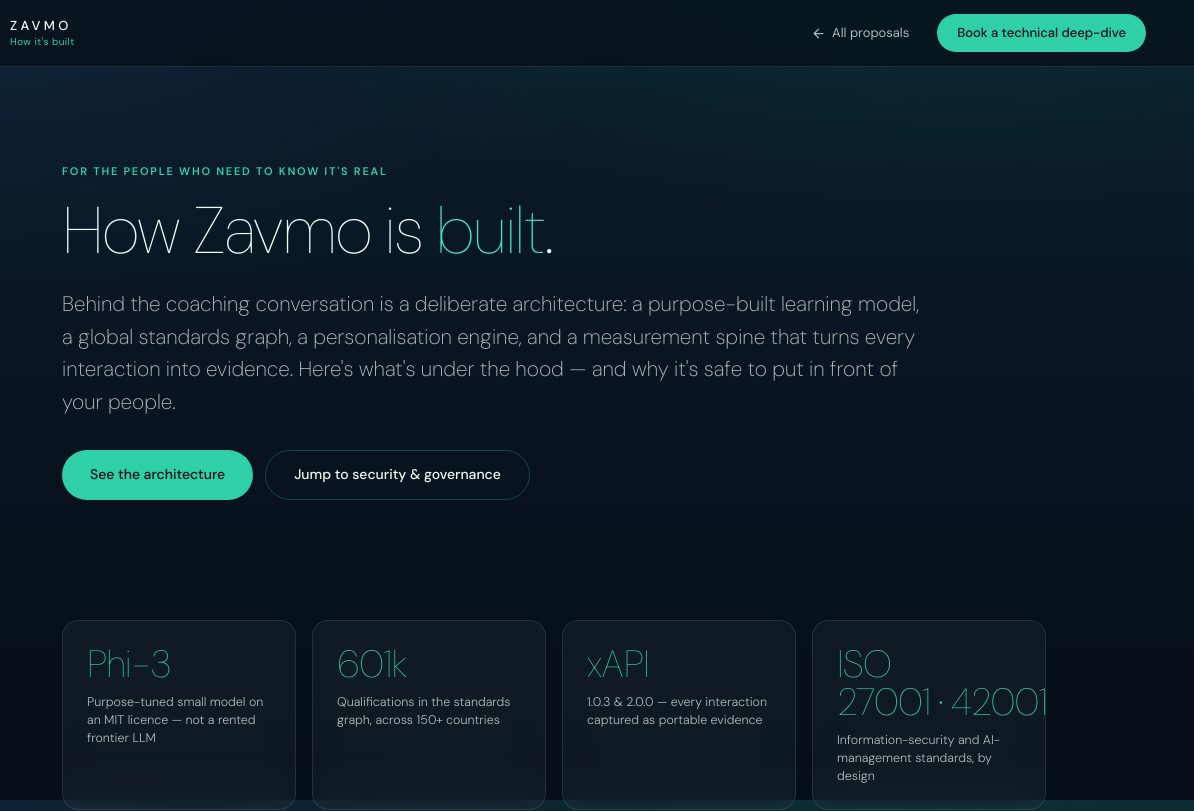
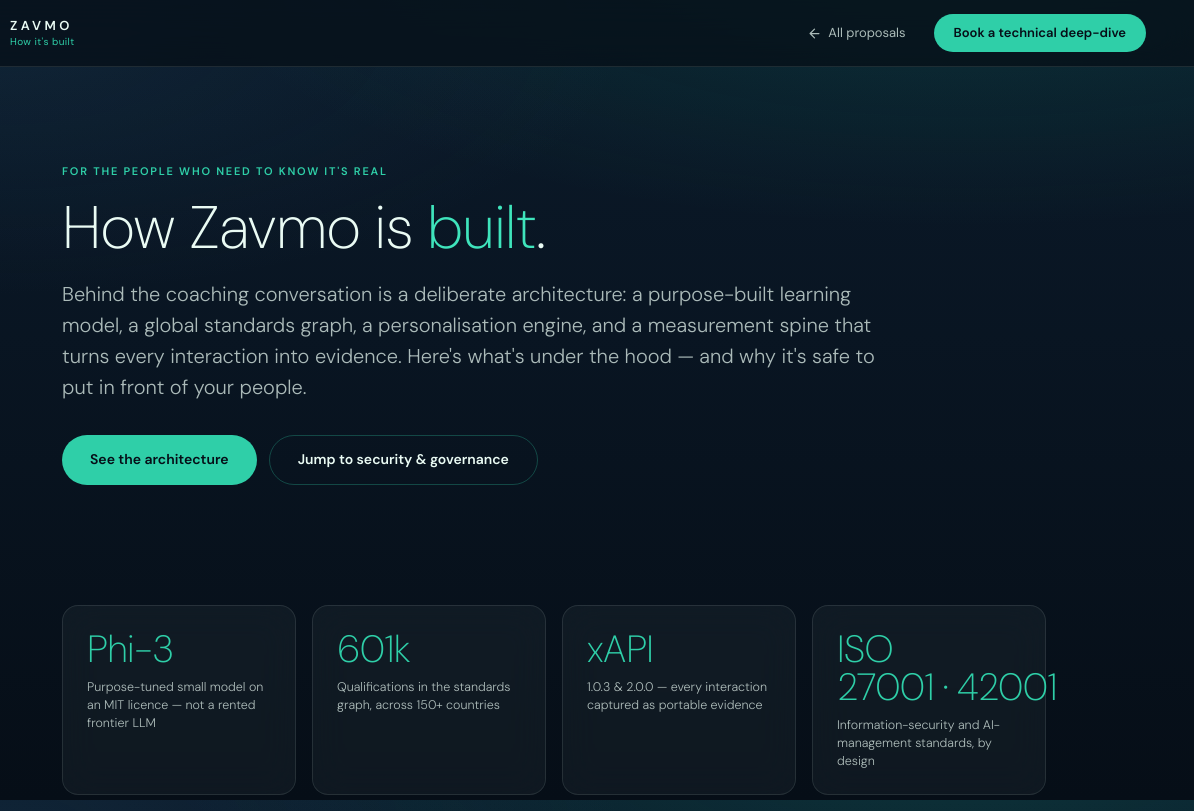
Before and after one commit to Iridescent-Technologies/proposals, a plain HTML site: page how-zavmo-is-built/index.html in a window 1280 px wide. Shown: the top 811 px of the page, 86-1280 px from the left. Drawn offline with Linux system fonts and the light colour scheme.

Commit message:
Revert how-built to current-site font weights (keep group-work)
Per Juliette: current live site UI/UX is the reference — match it. Restores
the original heavier type scale (h1 200, h2 300, etc.) and DM Sans 200..700;
keeps the group-work team-room card.

```diff
--- a/how-zavmo-is-built/index.html
+++ b/how-zavmo-is-built/index.html
@@ -10,7 +10,7 @@
 
 <link rel="preconnect" href="https://fonts.googleapis.com">
 <link rel="preconnect" href="https://fonts.gstatic.com" crossorigin>
-<link href="https://fonts.googleapis.com/css2?family=DM+Sans:opsz,wght@9..40,100;9..40,200;9..40,300;9..40,400;9..40,500;9..40,600&display=swap" rel="stylesheet">
+<link href="https://fonts.googleapis.com/css2?family=DM+Sans:opsz,wght@9..40,200;9..40,300;9..40,400;9..40,500;9..40,600;9..40,700&display=swap" rel="stylesheet">
 
 <style>
   :root{
@@ -45,21 +45,21 @@
     background:rgba(6,14,23,.72);backdrop-filter:blur(20px);-webkit-backdrop-filter:blur(20px);border-bottom:1px solid var(--border)}
   .logomark{width:34px;height:34px;flex:0 0 auto}
   .brand-txt{display:flex;flex-direction:column;line-height:1}
-  .word{font-size:13px;font-weight:500;letter-spacing:.26em}
+  .word{font-size:13px;font-weight:600;letter-spacing:.26em}
   .tag{font-size:10px;color:var(--teal);margin-top:5px;letter-spacing:.04em}
   .nav-spacer{flex:1}
   .nav-link{font-size:13px;color:var(--ink-2);display:inline-flex;align-items:center;gap:6px;transition:.2s}
   .nav-link:hover{color:var(--teal)}
   .nav-link svg{width:15px;height:15px}
-  .nav-cta{background:var(--teal);color:var(--navy-0);padding:9px 20px;border-radius:100px;font-size:13px;font-weight:500;transition:.2s;margin-left:14px}
+  .nav-cta{background:var(--teal);color:var(--navy-0);padding:9px 20px;border-radius:100px;font-size:13px;font-weight:600;transition:.2s;margin-left:14px}
   .nav-cta:hover{background:var(--teal-glow);box-shadow:0 0 20px rgba(47,207,168,.4)}
 
   .hero{padding:clamp(56px,12vh,120px) 0 clamp(40px,8vh,72px)}
   .eyebrow{font-size:11px;font-weight:600;letter-spacing:.16em;text-transform:uppercase;color:var(--teal);margin-bottom:16px}
-  h1{font-weight:100;letter-spacing:-.025em;line-height:1.06;font-size:clamp(36px,6.5vw,66px);margin:0 0 22px;text-wrap:balance}
-  .lede{font-size:clamp(16px,2vw,21px);line-height:1.55;color:var(--ink-2);max-width:62ch;margin:0 0 32px;font-weight:200}
+  h1{font-weight:200;letter-spacing:-.015em;line-height:1.05;font-size:clamp(34px,6vw,60px);margin:0 0 20px;text-wrap:balance}
+  .lede{font-size:clamp(16px,2vw,20px);line-height:1.55;color:var(--ink-2);max-width:62ch;margin:0 0 32px;font-weight:300}
   .hero-ctas{display:flex;gap:12px;flex-wrap:wrap}
-  .btn{padding:13px 28px;border-radius:100px;font-size:14px;font-weight:500;transition:.2s;display:inline-flex;align-items:center;gap:8px}
+  .btn{padding:13px 28px;border-radius:100px;font-size:14px;font-weight:600;transition:.2s;display:inline-flex;align-items:center;gap:8px}
   .btn-primary{background:var(--teal);color:var(--navy-0)}
   .btn-primary:hover{background:var(--teal-glow);box-shadow:0 8px 28px rgba(47,207,168,.3)}
   .btn-ghost{border:1px solid var(--border-2);color:var(--ink)}
@@ -67,15 +67,15 @@
 
   section{padding:clamp(40px,7vh,72px) 0}
   .section-label{font-size:11px;font-weight:600;letter-spacing:.14em;text-transform:uppercase;color:var(--ink-3);margin-bottom:14px}
-  h2{font-weight:100;letter-spacing:-.02em;line-height:1.14;font-size:clamp(27px,4.3vw,44px);margin:0 0 16px;text-wrap:balance}
-  h3{font-weight:400;letter-spacing:-.01em;font-size:19px;margin:0 0 8px}
+  h2{font-weight:300;letter-spacing:-.01em;line-height:1.15;font-size:clamp(26px,4vw,40px);margin:0 0 16px;text-wrap:balance}
+  h3{font-weight:500;letter-spacing:-.01em;font-size:19px;margin:0 0 8px}
   p{color:var(--ink-2);font-weight:300;max-width:66ch}
   .muted{color:var(--ink-3)}
   .lead-p{font-size:17px}
 
   .stats{display:grid;grid-template-columns:repeat(auto-fit,minmax(180px,1fr));gap:16px}
   .stat{background:var(--surface);border:1px solid var(--border);border-radius:16px;padding:24px;backdrop-filter:blur(18px)}
-  .stat-num{font-size:clamp(26px,4vw,38px);font-weight:100;color:var(--teal);letter-spacing:-.02em;line-height:1}
+  .stat-num{font-size:clamp(26px,4vw,38px);font-weight:200;color:var(--teal);letter-spacing:-.02em;line-height:1}
   .stat-label{font-size:12.5px;color:var(--ink-2);font-weight:300;margin-top:10px;line-height:1.45}
 
   .grid{display:grid;grid-template-columns:repeat(auto-fill,minmax(280px,1fr));gap:16px}
```
